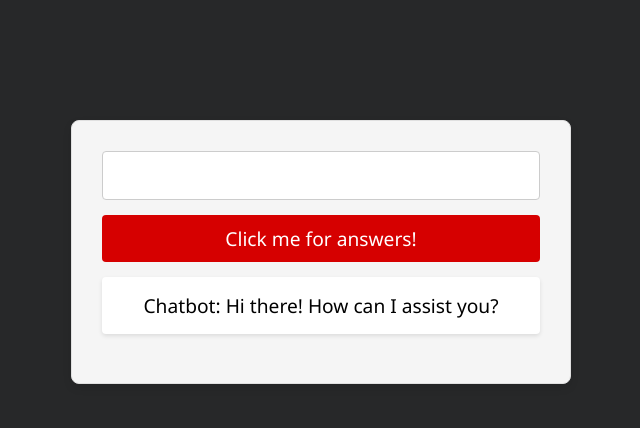
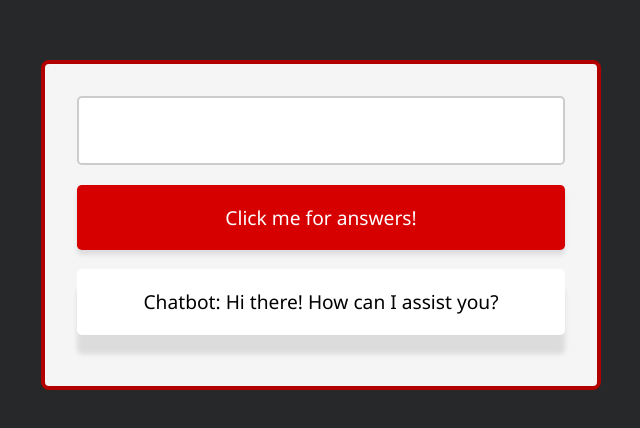
Before and after one commit to swymerjo/react-chatbot, a React (Vite) app: page / in a window 1280 px wide. Shown: the part 180-608 px from the top of the page, without its empty margins (319-959 px from the left). Built offline with nearby package versions, Linux system fonts and the light colour scheme.

Commit message:
refactor(app): improve layout and functionality of frontend

```diff
--- a/src/App.css
+++ b/src/App.css
@@ -8,36 +8,26 @@ body {
   background-color: rgb(39, 40, 41);
 }
 
-.container {
-  max-width: 500px;
-  margin: auto;
-  margin-top: 300px;
-  padding: 30px;
-  border: 1px solid #e0e0e0;
-  border-radius: 8px;
-  box-shadow: 0 4px 8px rgba(0, 0, 0, 0.1);
-  background-color: #f5f5f5;
-}
-
 input {
   width: 100%;
-  padding: 10px;
-  margin-bottom: 15px;
-  border: 1px solid #ccc;
-  border-radius: 4px;
+  padding: 1em;
+  margin-bottom: 1em;
+  border: 0.15em solid #ccc;
+  border-radius: 0.25em;
   font-size: 1.2em;
 }
 
 button {
   width: 100%;
-  padding: 10px;
+  padding: 1em;
   background-color: #d60000;
   color: #fff;
   border: none;
-  border-radius: 4px;
+  border-radius: 0.25em;
   cursor: pointer;
   transition: background-color 0.3s ease-in-out;
   font-size: 1.2em;
+  box-shadow: 0 0.25em 0.25em rgba(0, 0, 0, 0.1);
 }
 
 button:hover {
@@ -45,10 +35,20 @@ button:hover {
 }
 
 p {
-  margin-top: 15px;
-  padding: 15px;
+  margin-top: 1em;
+  padding: 1em;
   background-color: #ffffff;
-  border-radius: 4px;
+  border-radius: 0.25em;
   font-size: 1.2em;
-  box-shadow: 0 2px 4px rgba(0, 0, 0, 0.1);
+  box-shadow: 0 1em 0.25em rgba(0, 0, 0, 0.1);
 }
+
+.container {
+  max-width: 35em;
+  margin: auto;
+  margin-top: 15em;
+  padding: 2em;
+  border: 0.3em solid #b20000;
+  border-radius: 0.5em;
+  background-color: #f5f5f5;
+}
--- a/src/App.tsx
+++ b/src/App.tsx
@@ -2,11 +2,14 @@ import { useState } from "react";
 import axios from "axios";
 import "./App.css";
 
-const AppBackend = () => {
+const App = () => {
   const [response, setResponse] = useState<string>(
     "Hi there! How can I assist you?"
   );
   const [value, setValue] = useState<string>("");
+
+  const onChange = (e: React.ChangeEvent<HTMLInputElement>) =>
+    setValue(e.target.value);
 
   const handleSubmit = async () => {
     const response = await axios.post("http://localhost:3005/chatbot", {
@@ -16,13 +19,10 @@ const AppBackend = () => {
   };
 
   return (
+    <>
       <div className="container">
         <div>
-        <input
-          type="text"
-          value={value}
-          onChange={(e) => setValue(e.target.value)}
-        ></input>
+          <input type="text" value={value} onChange={onChange}></input>
         </div>
         <div>
           <button onClick={handleSubmit}>Click me for answers!</button>
@@ -31,7 +31,8 @@ const AppBackend = () => {
           <p>Chatbot: {response}</p>
         </div>
       </div>
+    </>
   );
 };
 
-export default AppBackend;
+export default App;
```
Lines whose indentation alone changed are shown as unchanged.
